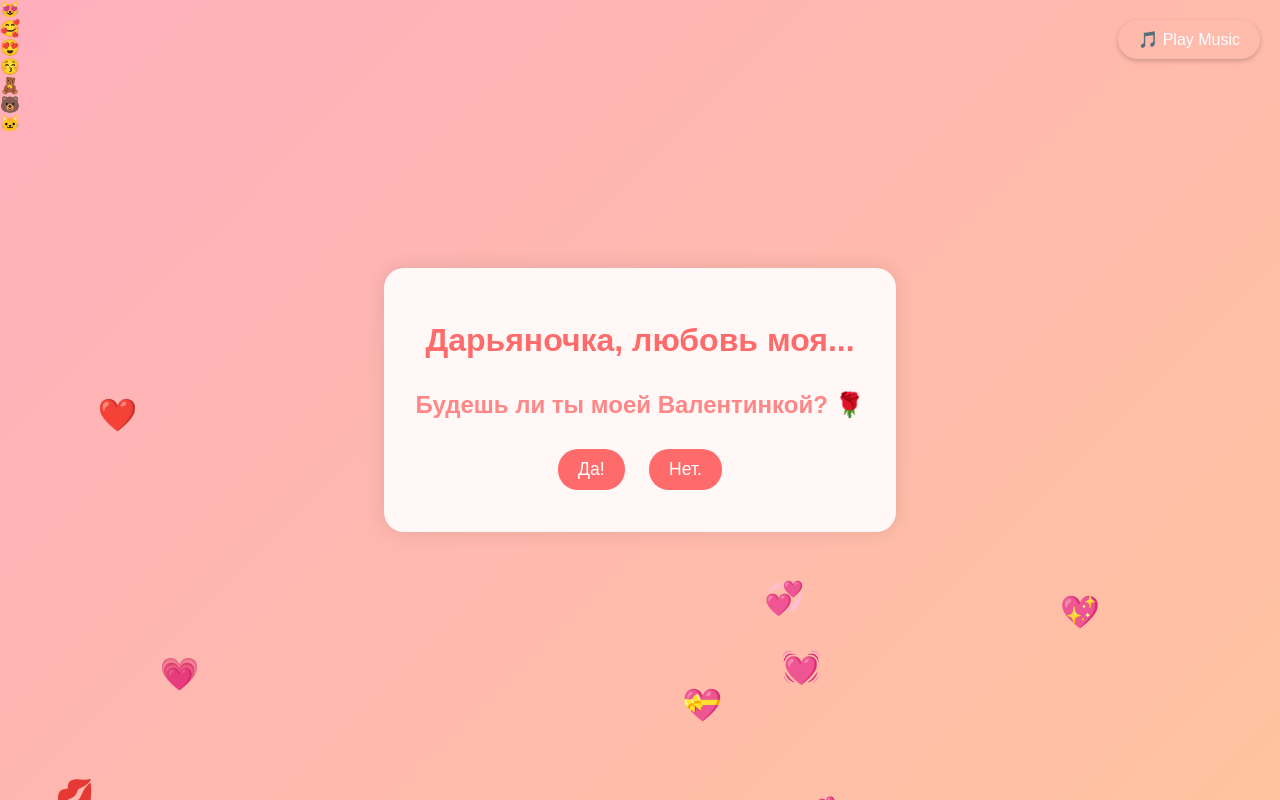
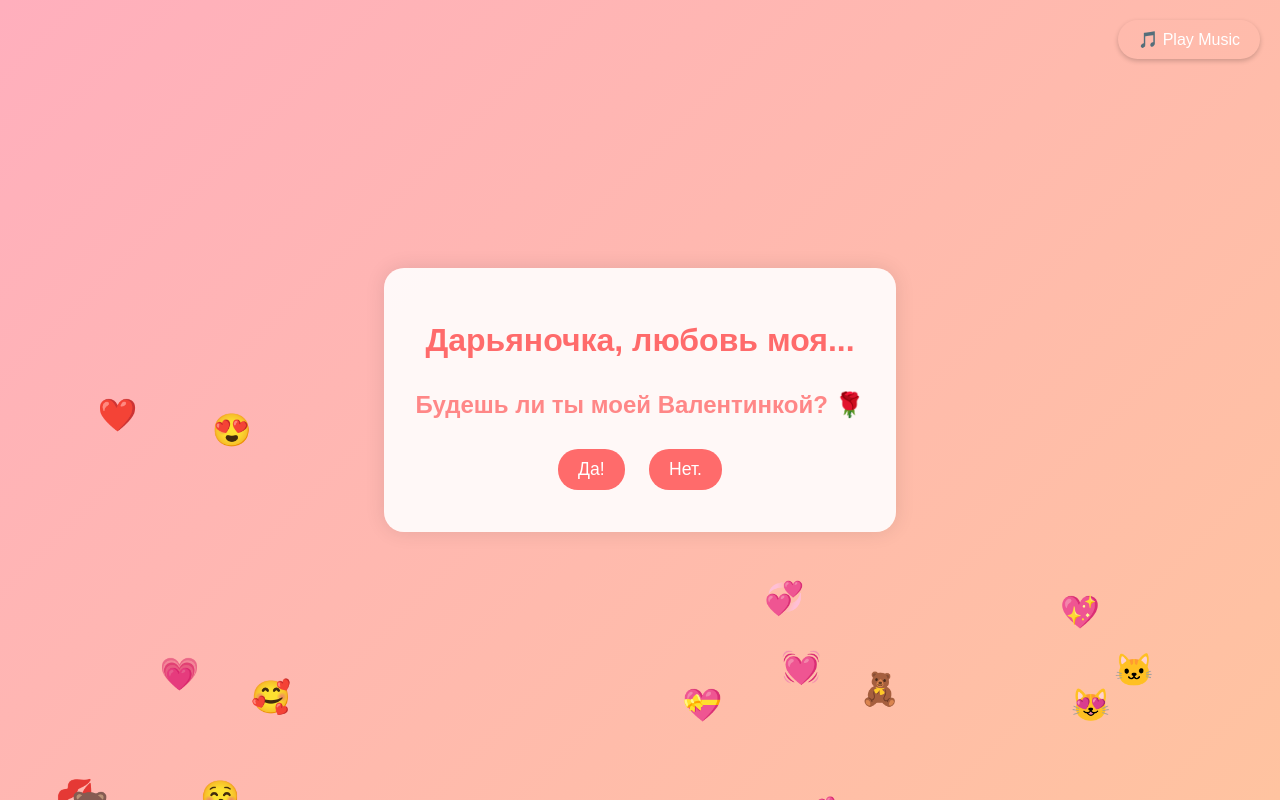
Before and after one commit to artemkas04/valentine, a plain HTML site: page index.html in a window 1280 px wide. Drawn offline with Linux system fonts and the light colour scheme.

Commit message:
Update styles.css

```diff
--- a/styles.css
+++ b/styles.css
@@ -44,7 +44,7 @@ body {
     z-index: 1;
 }
 
-.heart, .bear {
+.heart, .smiley, .animal {
     position: absolute;
     font-size: 2rem;
     animation: float var(--float-duration) linear infinite;
```
